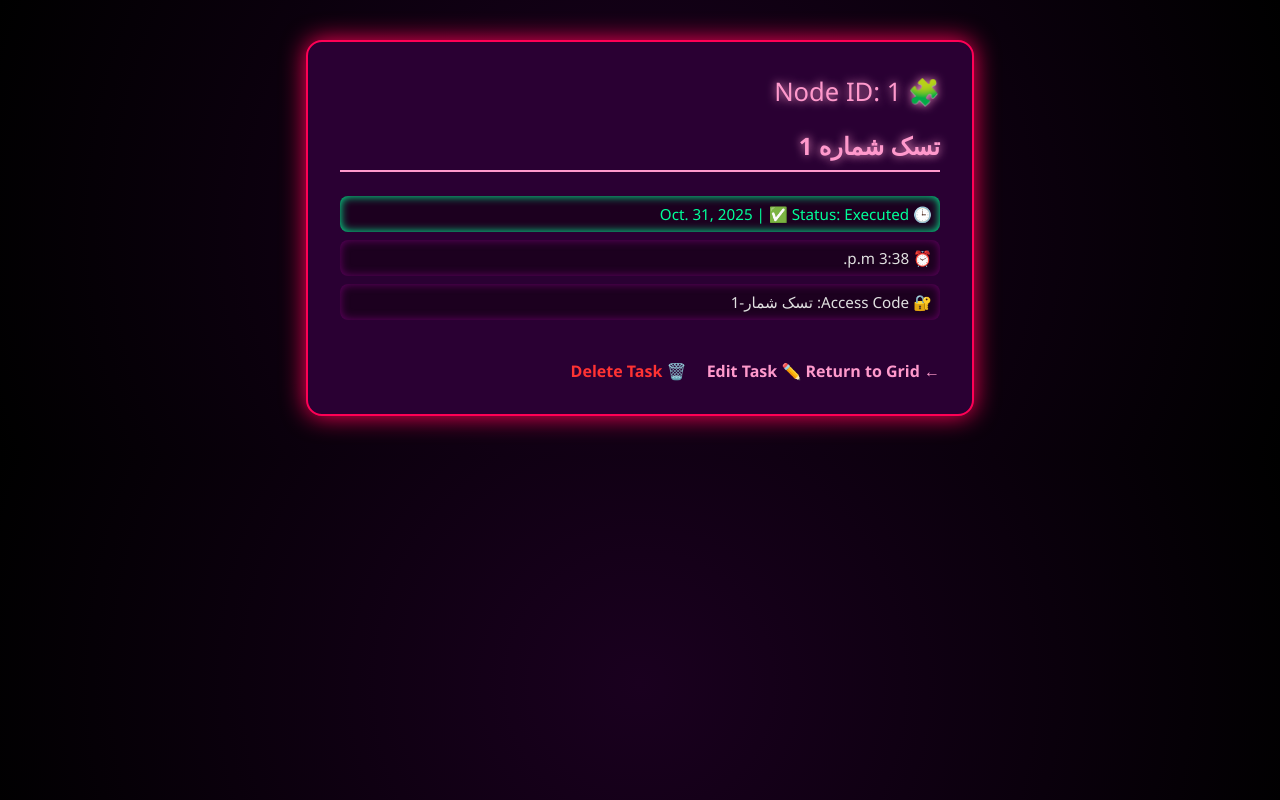
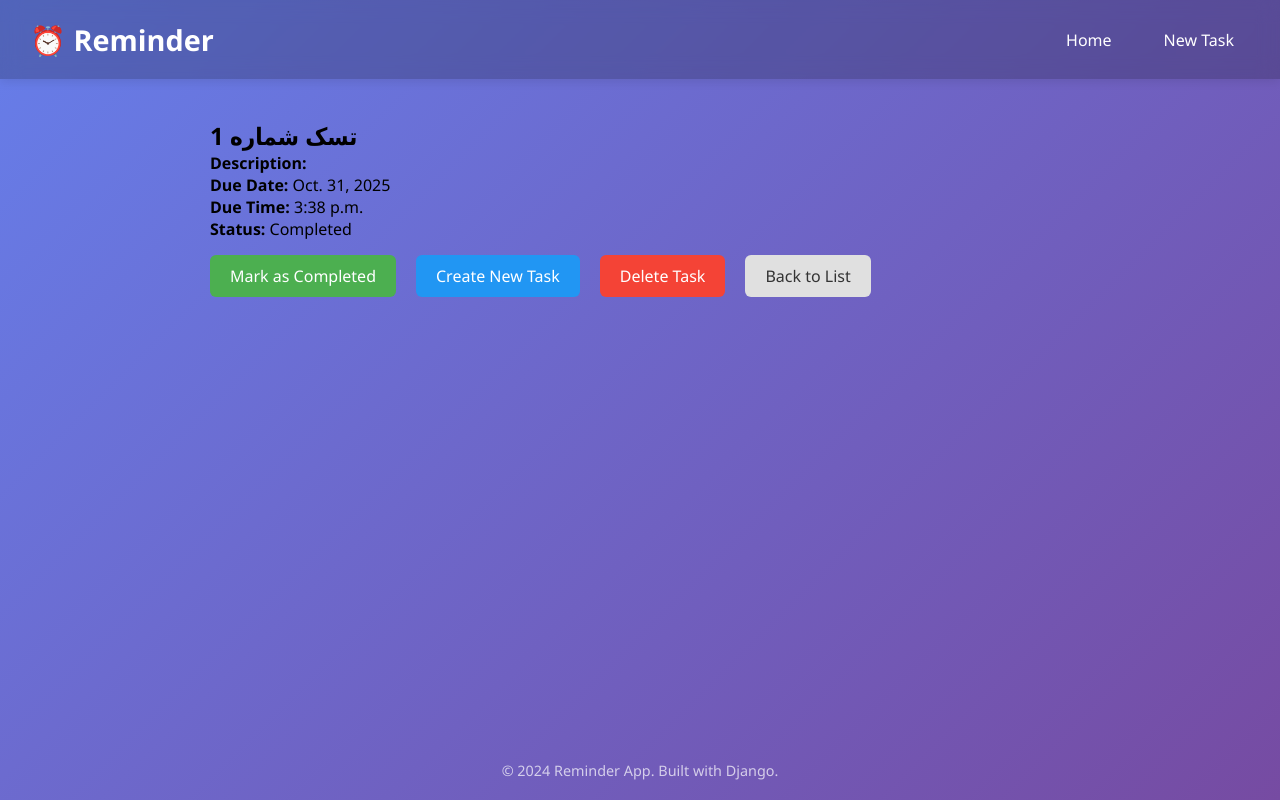
Before and after one commit to spider-kitty/spider-kitty, a Django app: page /todo/task/1/ in a window 1280 px wide. Run offline with Django 4.2, Linux system fonts and the light colour scheme; data comes from the database, SQL or seed files in the repository.

Commit message:
Update task_detail.html

```diff
--- a/todo/templates/task_detail.html
+++ b/todo/templates/task_detail.html
@@ -1,84 +1,21 @@
-<!DOCTYPE html>
-<html lang="fa">
-<head>
-    <meta charset="UTF-8">
-    <title>Access Node</title>
-    <style>
-        body {
-            direction: rtl;
-            text-align: right;
-            font-family: 'Segoe UI', 'Vazir', sans-serif;
-            background: radial-gradient(circle at center, #1a001f, #000000);
-            color: #e0e0e0;
-            padding: 2rem;
-        }
-        .panel {
-            max-width: 600px;
-            margin: auto;
-            background-color: #2a0033;
-            border: 2px solid #ff0055;
-            border-radius: 16px;
-            padding: 2rem;
-            box-shadow: 0 0 25px #ff0055;
-        }
-        .header {
-            font-size: 1.6rem;
-            margin-bottom: 1rem;
-            color: #ff99cc;
-            text-shadow: 0 0 10px #ff99cc;
-        }
-        .meta {
-            font-size: 0.95rem;
-            margin-bottom: 0.5rem;
-            padding: 0.5rem;
-            background-color: #1c001f;
-            border-radius: 8px;
-            box-shadow: inset 0 0 10px #660066;
-        }
-        .meta.red {
-            color: #ff3333;
-            box-shadow: inset 0 0 10px #ff3333;
-        }
-        .meta.green {
-            color: #00ff99;
-            box-shadow: inset 0 0 10px #00ff99;
-        }
-        .meta.yellow {
-            color: #ffcc00;
-            box-shadow: inset 0 0 10px #ffcc00;
-        }
-        .back {
-            display: inline-block;
-            margin-top: 2rem;
-            text-decoration: none;
-            color: #ff99cc;
-            font-weight: bold;
-        }
-        .back:hover {
-            color: #ffffff;
-        }
-    </style>
-</head>
-<body>
-    <div class="panel">
-        <div class="header">🧩 Node ID: {{ task.id }}</div>
-            <h2 style="color: #ff99cc; text-shadow: 0 0 10px #ff99cc; margin-bottom: 1.5rem; border-bottom: 2px solid #ff99cc; padding-bottom: 0.5rem;">{{ task.title }}</h2>
+{% extends "base.html" %}
 
-        {% now "Y-m-d" as today %}
-        {% if task.due_date|stringformat:"s" < today and not task.done %}
-            <div class="meta red">🕒 {{ task.due_date }} | ⚠️ Status: Delayed</div>
-        {% elif task.done %}
-            <div class="meta green">🕒 {{ task.due_date }} | ✅ Status: Executed</div>
-        {% else %}
-            <div class="meta yellow">🕒 {{ task.due_date }} | ⏳ Status: Pending</div>
-        {% endif %}
+{% block title %}{{ task.title }} - Details{% endblock %}
 
-        <div class="meta">⏰ {{ task.due_time }}</div>
-        <div class="meta">🔐 Access Code: {{ task.title|slice:":8" }}-{{ task.id }}</div>
+{% block content %}
+<h2>{{ task.title }}</h2>
 
-        <a class="back" href="{% url 'home' %}">← Return to Grid</a>
-        <a class="back" href="{% url 'todo:task_update' task.id %}">✏️ Edit Task</a>
-    <a class="back" href="{% url 'todo:task_delete' task.id %}" style="margin-right: 1rem; color: #ff3333;">🗑️ Delete Task</a>
-    </div>
-</body>
-</html>
+<div>
+    <p><strong>Description:</strong> {{ task.description }}</p>
+    <p><strong>Due Date:</strong> {{ task.due_date }}</p>
+    <p><strong>Due Time:</strong> {{ task.due_time }}</p>
+    <p><strong>Status:</strong> {% if task.done %}Completed{% else %}Ongoing{% endif %}</p>
+</div>
+
+<div class="button-row">
+    <a class="btn btn-primary" href="{% url 'todo:task_update' task.pk %}">Mark as Completed</a>
+    <a class="btn btn-secondary" href="{% url 'todo:task_create' %}">Create New Task</a>
+    <a class="btn btn-danger" href="{% url 'todo:task_delete' task.pk %}">Delete Task</a>
+    <a class="btn btn-light" href="{% url 'todo:home' %}">Back to List</a>
+</div>
+{% endblock %}
```
